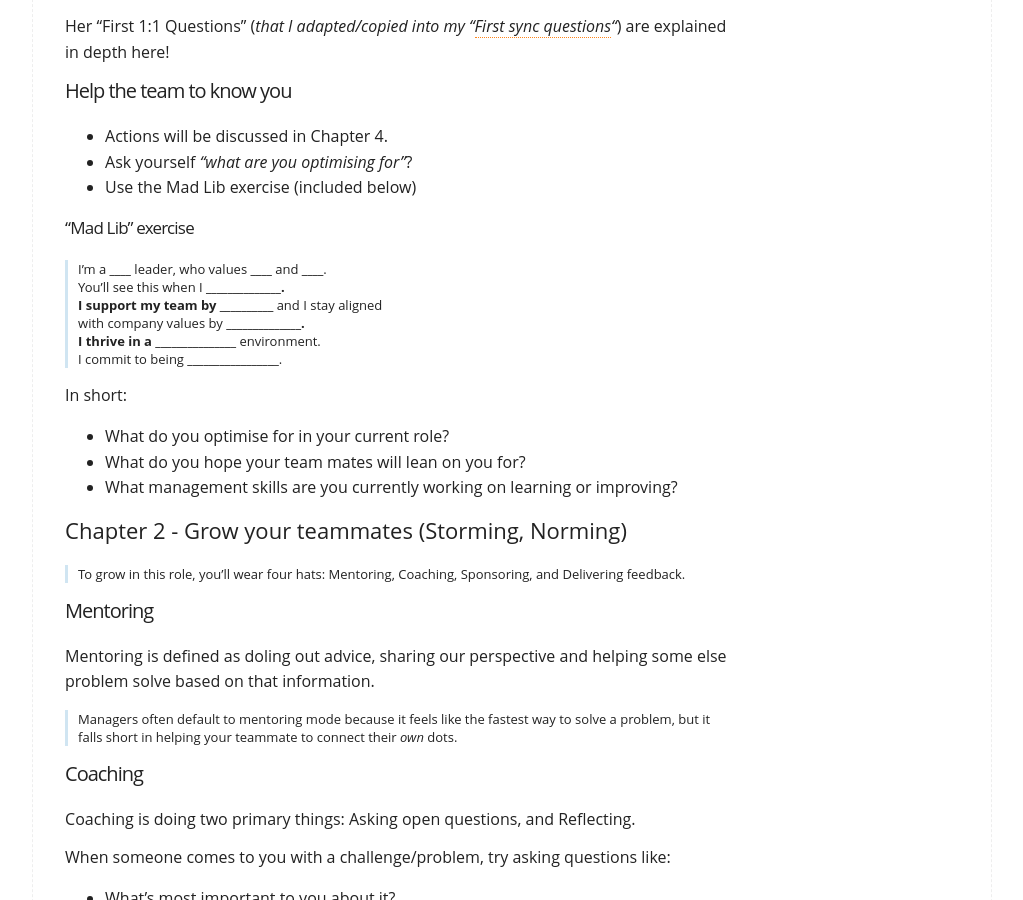
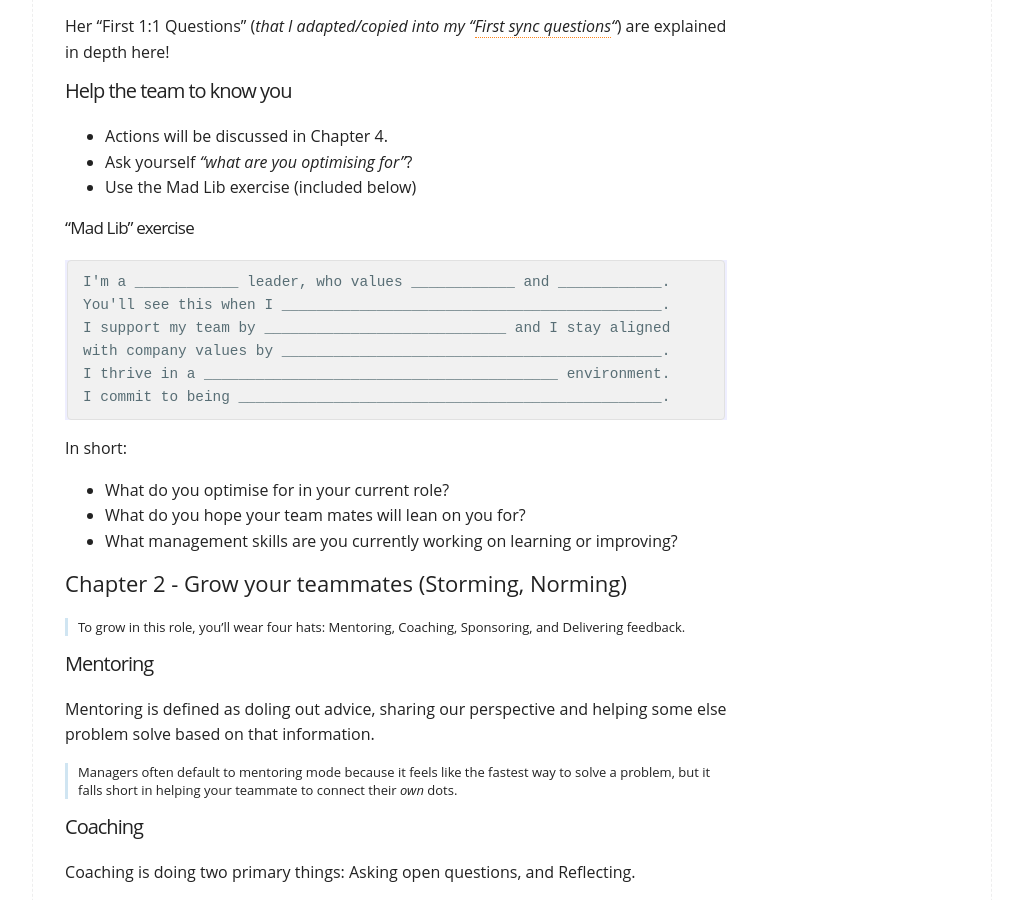
Before and after one commit to PHeonix25/PHeonix25.github.io, a Jekyll site: the page built from books/resilient_management.md, in a window 1280 px wide and 900 px high, scrolled down 1091 px. Shown: the whole window, without its empty margins (128-1151 px from the left). Built offline with Jekyll 4.4.1, drawn with Linux system fonts in a browser that asks for light colours; some of the changed text lies outside the part shown.

Commit message:
Formatting fixes

```diff
--- a/books/resilient_management.md
+++ b/books/resilient_management.md
@@ -60,12 +60,12 @@
 
 #### "Mad Lib" exercise
 
-> I'm a ____________ leader, who values ____________ and ____________. <br/>
-> You'll see this when I ____________________________________________. <br/>
-> I support my team by ____________________________ and I stay aligned <br/>
-> with company values by ____________________________________________. <br/>
-> I thrive in a _________________________________________ environment. <br/>
-> I commit to being _________________________________________________. <br/>
+    I'm a ____________ leader, who values ____________ and ____________.
+    You'll see this when I ____________________________________________.
+    I support my team by ____________________________ and I stay aligned
+    with company values by ____________________________________________.
+    I thrive in a _________________________________________ environment.
+    I commit to being _________________________________________________.
 
 In short:
 
```
Also changed, not shown: other parts of books/resilient_management.md (+3 -3 lines).
